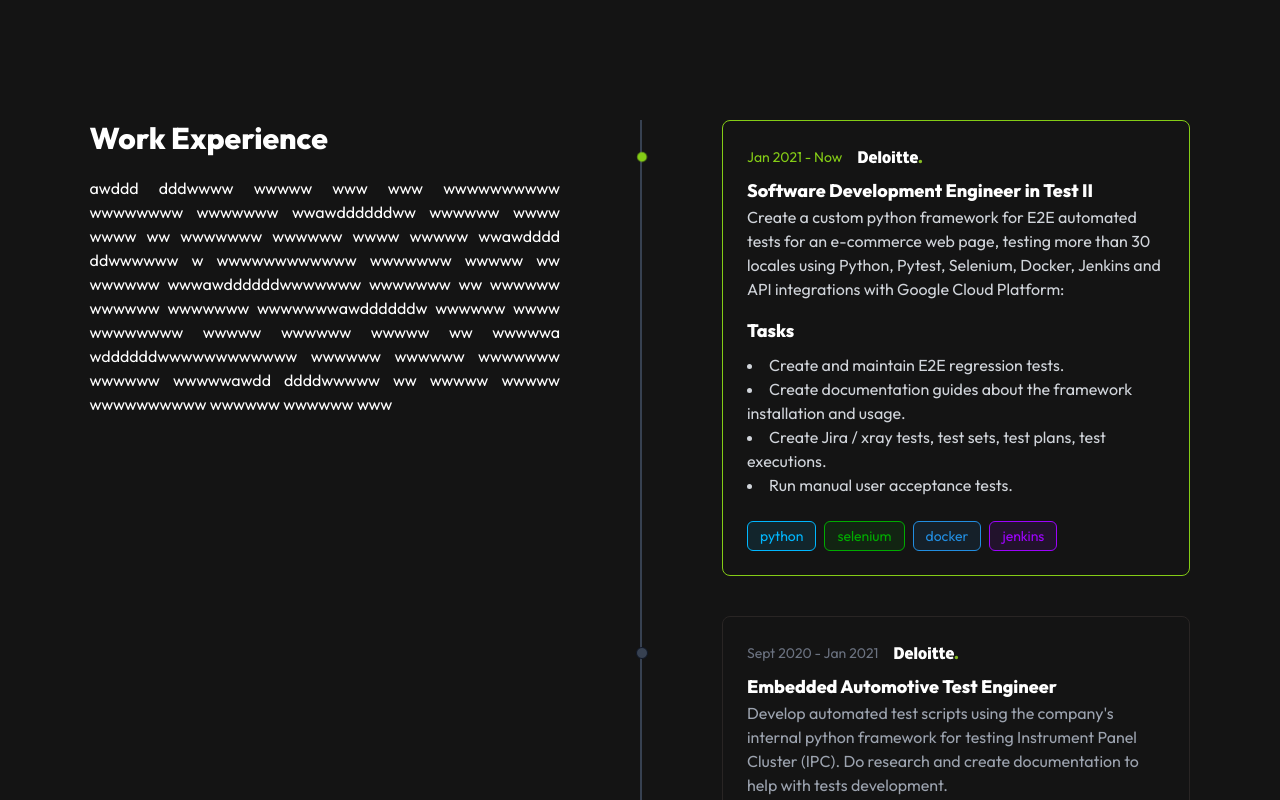
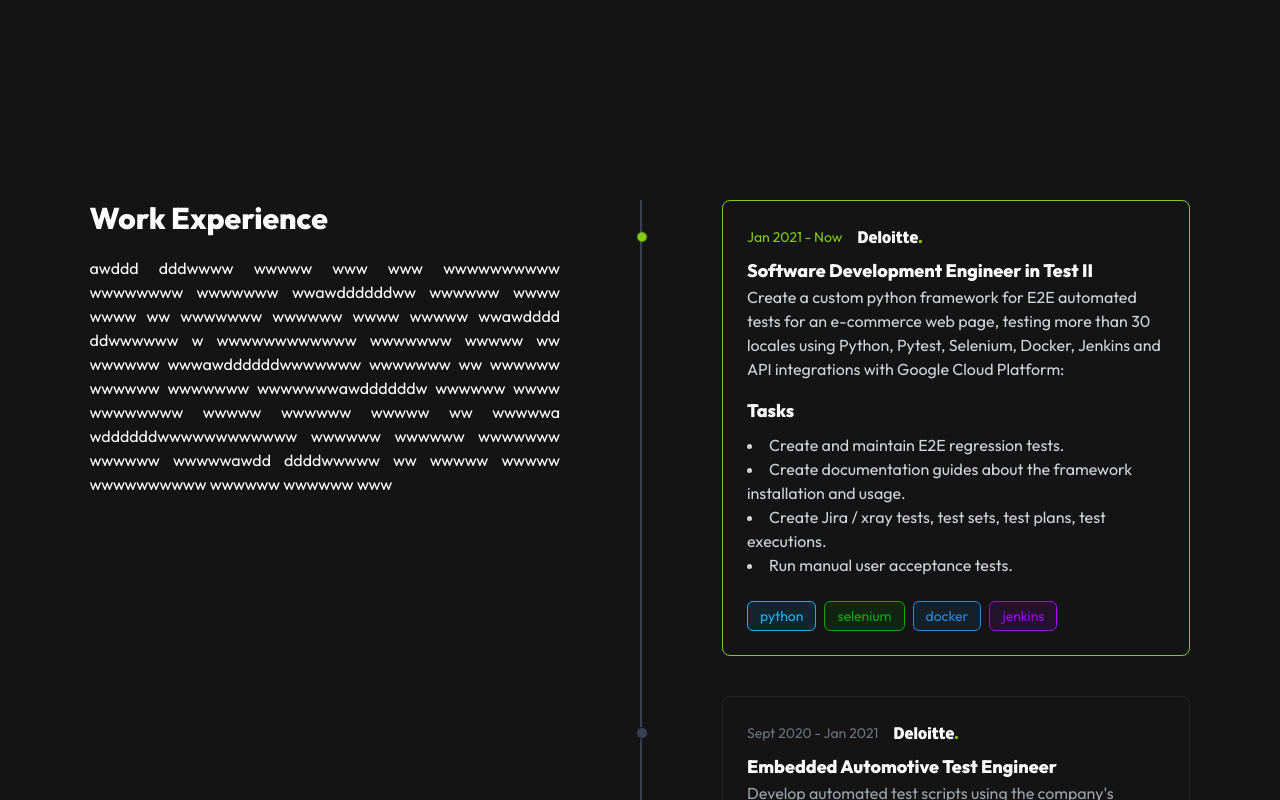
Before and after one commit to chermdev/portfolio2023, a React (Vite) app: page / in a window 1280 px wide. Shown: the part 760-1560 px from the top of the page. Built offline with nearby package versions, Linux system fonts and the light colour scheme.

Commit message:
Add pt to work experience section

```diff
--- a/src/Work.jsx
+++ b/src/Work.jsx
@@ -138,7 +138,7 @@ function Work() {
 
     return (
         <Section id="work">
-            <div className='flex justify-center items-center flex-col xl:flex-row xl:items-start gap-20 xl:gap-0'>
+            <div className='pt-20 flex justify-center items-center flex-col xl:flex-row xl:items-start gap-20 xl:gap-0'>
                 <div className='xl:mr-20'>
                     <h1 className='text-xl md:text-3xl font-bold mb-5'>Work Experience</h1>
                     <p className='text-xs sm:text-sm md:text-base break-normal text-justify'>awddd dddwwww wwwww www www wwwwwwwwww wwwwwwww wwwwwww wwawddddddww  wwwwww wwww wwww ww wwwwwww wwwwww wwww wwwww wwawdddd ddwwwwww w wwwwwwwwwwww wwwwwww wwwww ww wwwwww wwwawddddddwwwwwww wwwwwww ww wwwwww wwwwww wwwwwww wwwwwwwawddddddw wwwwww wwww wwwwwwww wwwww wwwwww wwwww ww wwwwwa wddddddwwwwwwwwwwww wwwwww wwwwww wwwwwww wwwwww wwwwwawdd ddddwwwww ww wwwww wwwww wwwwwwwwww wwwwww wwwwww www</p>
```
